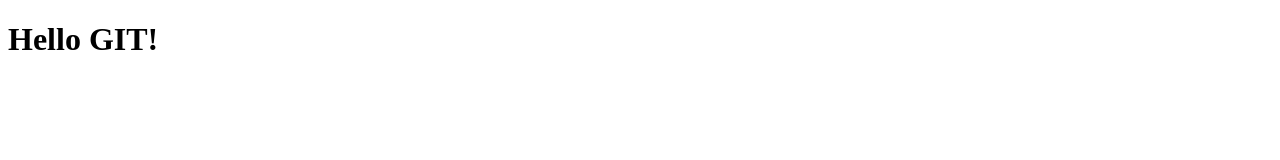
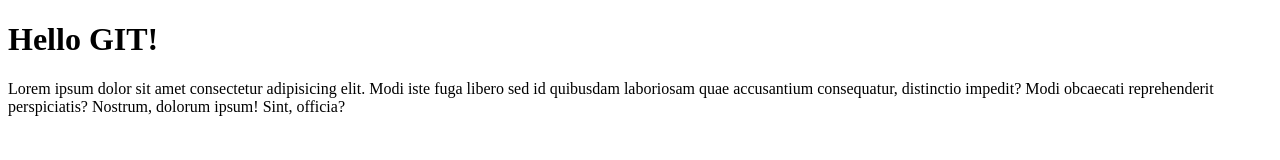
Before and after one commit to Natalia-Kordacka/git-course-4, a plain HTML site: page index.html in a window 1280 px wide. Drawn offline with Linux system fonts and the light colour scheme.

Commit message:
added paragraph to index.html

```diff
--- a/index.html
+++ b/index.html
@@ -7,5 +7,9 @@
 </head>
 <body>
     <h1>Hello GIT!</h1>
+    <p>
+        Lorem ipsum dolor sit amet consectetur adipisicing elit. Modi iste fuga libero sed id quibusdam laboriosam quae accusantium consequatur, distinctio impedit? Modi obcaecati reprehenderit perspiciatis? Nostrum, dolorum ipsum! Sint, officia?
+
+    </p>
 </body>
 </html>
```
